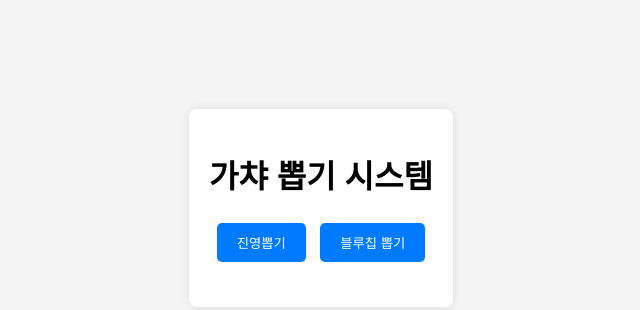
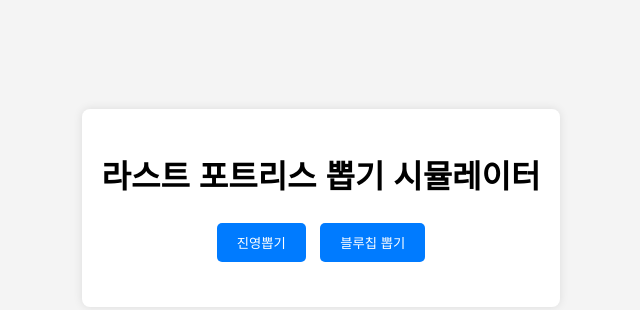
Before and after one commit to tjalsejr/last-fortress-gatcha, a plain HTML site: page index.html in a window 1280 px wide. Shown: the part 192-502 px from the top of the page, without its empty margins (319-959 px from the left). Drawn offline with Linux system fonts and the light colour scheme.

Commit message:
fix: title

```diff
--- a/index.html
+++ b/index.html
@@ -51,7 +51,7 @@
 <body>
 
 <div class="container">
-    <h1>가챠 뽑기 시스템</h1>
+    <h1>라스트 포트리스 뽑기 시뮬레이터</h1>
     <button class="button" onclick="selectSystem('faction')">진영뽑기</button>
     <button class="button" onclick="selectSystem('blueChip')">블루칩 뽑기</button>
 
```
